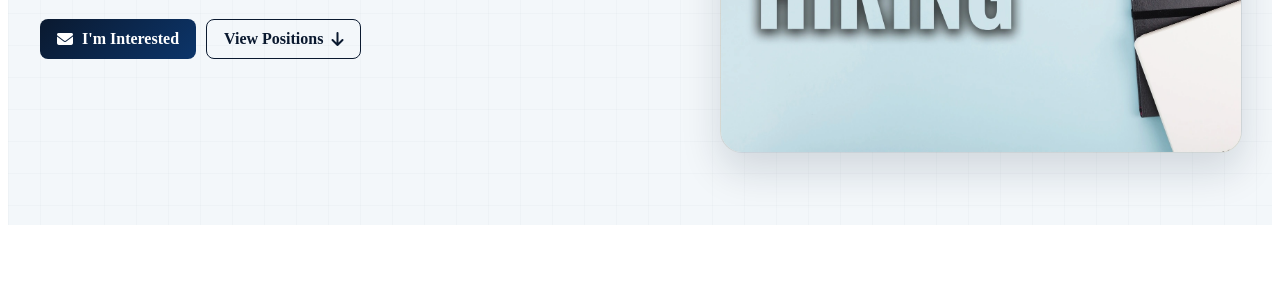
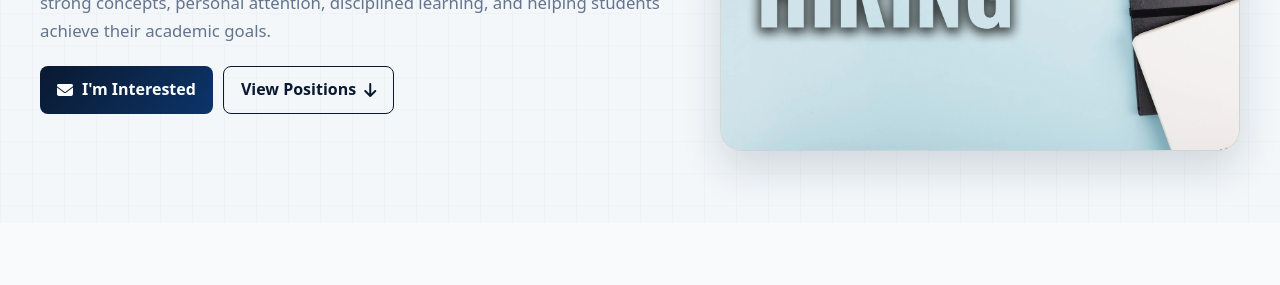
Before and after one commit to sapnaedutechacademy-cmd/SAPNA-EDUTECH-ACADEMY, a plain HTML site: page teacher-hiring.html in a window 1280 px wide. Shown: the part 407-692 px from the top of the page. Drawn offline with Linux system fonts and the light colour scheme.

Commit message:
Update teacher-hriring page some code

```diff
--- a/teacher-hiring.html
+++ b/teacher-hiring.html
@@ -12,36 +12,22 @@
 
     <link rel="icon" type="image/png" href="upload/logo2.png">
 
-    <!-- EXACT SAME CSS FILES AS INDEX PAGE -->
+    <!-- FONT AWESOME & GLOBAL CSS -->
     <link rel="stylesheet" href="https://cdnjs.cloudflare.com/ajax/libs/font-awesome/6.5.1/css/all.min.css" />
+    <link rel="stylesheet" href="css/style.css">
     <link rel="stylesheet" href="css/Components.css">
 
     <style>
-        .teacher-wa-btn {
-            color: white !important;
-            background: linear-gradient(135deg, #0a192f 0%, #0c356a 100%) !important;
+        /* Base typography inheritance fix */
+        body {
+            font-family: var(--font-family, system-ui, -apple-system, BlinkMacSystemFont, "Segoe UI", Roboto, sans-serif) !important;
+            color: var(--text-dark, #1e293b);
         }
-
-        /*
-         * IMPORTANT:
-         * Typography is NOT recreated here.
-         * This page deliberately reuses the same classes from index.html:
-         * .section-header
-         * .eyebrow-tag
-         * .section-title
-         * .section-subtitle
-         * .hero-title
-         * .hero-description
-         * .gg-card
-         * .gg-icon-wrapper
-         *
-         * Therefore font-size / font-family / font-weight remain controlled
-         * by the same CSS used by the Home Page.
-         */
 
         .teacher-hero {
             margin-top: 100px !important;
         }
+
         .teacher-page {
             width: 100%;
         }
@@ -115,8 +101,8 @@
             gap: 8px;
             padding: 11px 17px;
             border-radius: 8px;
-            background: #00ff66;
-            color: #061d18;
+            background: linear-gradient(135deg, #0a192f 0%, #0c356a 100%) !important;
+            color: #ffffff !important;
             text-decoration: none;
             font-size: inherit;
             font-weight: 600;
@@ -127,7 +113,7 @@
             margin-right: 1px;
         }
 
-        \n\n .teacher-wa-btn:hover {
+        .teacher-wa-btn:hover {
             transform: translateY(-2px);
         }
 
@@ -208,10 +194,6 @@
             background: #eef4f8;
         }
 
-        /*
-         * .section-header / .section-title / .section-subtitle
-         * are intentionally the SAME classes as index.html.
-         */
         .teacher-section-header {
             margin-bottom: 30px;
         }
@@ -229,7 +211,6 @@
             gap: 14px;
         }
 
-        /* Reuse Home's gg-card styling */
         .teacher-job-card {
             min-height: 100%;
         }
@@ -484,8 +465,7 @@
 
     <main class="teacher-page">
 
-
-        <!-- ======== 1. HERO Uses Home Page's hero-title + hero-description typography. ======== -->
+        <!-- ======== 1. HERO ======== -->
         <section class="teacher-hero">
             <div class="teacher-wrap teacher-hero-grid">
 
@@ -508,12 +488,11 @@
 
                     <div class="teacher-actions">
                         <a class="teacher-wa-btn"
-                            href="mailto:sapnaedutechacademy@gmail.com?subject=Teacher%20Position%20Inquiry&body=Hello%20Sapna%20Edutech%20Academy!%0A%0AI%20am%20interested%20in%20a%20teacher%20position.%20Please%20share%20the%20current%20vacancies%20and%20details.%0A%0ASubject%3A%20%0AQualification%3A%20%0ATeaching%20Experience%3A%20%0APreferred%20Role%3A%20%0A%0AThank%20you!"
+                            href="mailto:sapnaedutechacademy@gmail.com?subject=Teacher%20Position%20Inquiry&body=Hello%20Sapna%20Edutech%20Academy!%0A%0AI%20am%20interested%20in%20a%20teacher%20position.%20Please%20share%20the%20current%20vacancies%20and%20details.%0A%0ASubject%3A%20%0AQualification%3A%20%0ATeaching%20Experience%3A%20%0APpreferred%20Role%3A%20%0A%0AThank%20you!"
                             target="_blank" rel="noopener">
                             <i class="fa-solid fa-envelope"></i>
                             I'm Interested
                         </a>
-
 
                         <a class="teacher-outline-btn" href="#positions">
                             View Positions
@@ -522,13 +501,10 @@
                     </div>
                 </div>
 
-
                 <div class="teacher-hero-image-placeholder">
-                    <!-- Change this src whenever you want to use another hiring image -->
                     <img src="upload/we-are-hiring.webp" alt="Sapna Edutech Academy Faculty"
                         class="teacher-hiring-image">
 
-                    <!-- Fallback placeholder -->
                     <div class="teacher-placeholder-content">
                         <i class="fa-regular fa-image"></i>
                         <span>Teacher / Faculty Image</span>
@@ -539,8 +515,7 @@
             </div>
         </section>
 
-        <!-- ============  2. OPEN POSITION Uses Home Page's gg-card + gg-icon-wrapper classes.========== -->
-
+        <!-- ============ 2. OPEN POSITIONS ============ -->
         <section class="teacher-section" id="positions">
             <div class="teacher-wrap">
 
@@ -611,7 +586,7 @@
             </div>
         </section>
 
-        <!-- ========  3. WHAT WE LOOK FOR  ========= -->
+        <!-- ======== 3. WHAT WE LOOK FOR ======== -->
         <section class="teacher-section soft">
             <div class="teacher-wrap teacher-looking">
 
@@ -681,7 +656,7 @@
             </div>
         </section>
 
-        <!--======= 4. SIMPLE HIRING PROCESS ======= -->
+        <!-- ======= 4. SIMPLE HIRING PROCESS ======= -->
         <section class="teacher-section">
             <div class="teacher-wrap">
 
@@ -753,7 +728,6 @@
 
                     <div class="teacher-apply-action">
 
-                        <!-- EMAIL -->
                         <a class="teacher-wa-btn"
                             href="mailto:sapnaedutechacademy@gmail.com?subject=Teacher%20Enquiry&body=Hello%20Sapna%20Edutech%20Academy!%0A%0AI%20am%20interested%20in%20joining%20your%20teaching%20team.%0A%0ASubject%3A%20%0AQualification%3A%20%0ATeaching%20Experience%3A%20%0APreferred%20Role%3A%20%0A%0APlease%20share%20the%20current%20vacancies%20and%20next%20steps.%20Thank%20you!"
                             target="_blank" rel="noopener">
```
